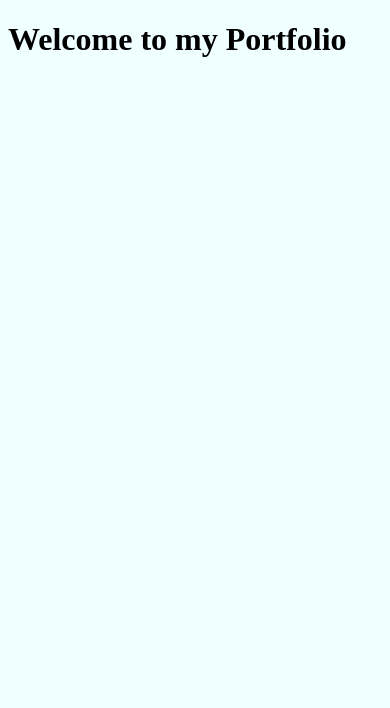
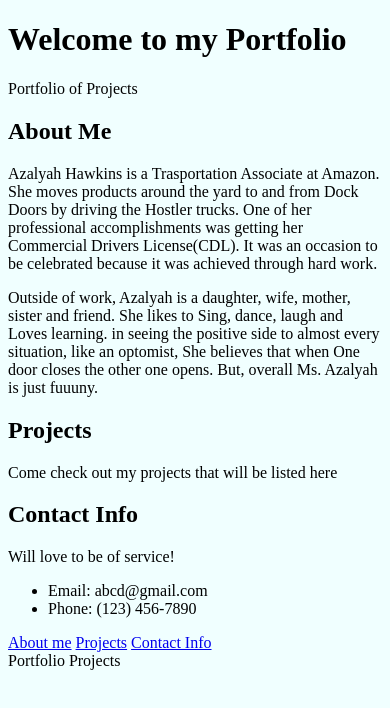
Before and after one commit to AHawk7/AHawk7.github.io, a plain HTML site: page index.html in a window 390 px wide. Drawn offline with Linux system fonts and the light colour scheme.

Commit message:
updated phone number

```diff
--- a/index.html
+++ b/index.html
@@ -4,10 +4,49 @@
     <meta charset="UTF-8" />
     <meta http-equiv="X-UA-Compatible" content="IE=edge" />
     <meta name="viewport" content="width=device-width, initial-scale=1.0" />
-    <title>azalyahs Portfolio</title>
-    <link rel="stylesheet" href="/css/style.css">
+    <title>Azalyahs' Portfolio</title>
+    <link rel="stylesheet" href="/css/style.css" />
   </head>
   <body>
-    <h1>Welcome to my Portfolio</h1>
+    <header>
+      <h1>Welcome to my Portfolio</h1>
+      <span>Portfolio of Projects</span>
+    </header>
+    <main>
+      <section id="aboutMe">
+        <h2>About Me</h2>
+        <p>Azalyah Hawkins is a Trasportation Associate at Amazon. She moves products around the yard
+          to and from Dock Doors by driving the Hostler trucks. One of her professional accomplishments
+          was getting her Commercial Drivers License(CDL). It was an occasion to be celebrated because
+          it was achieved through hard work.
+        </p>
+        <p>Outside of work, Azalyah is a daughter, wife, mother, sister and friend.
+          She likes to Sing, dance, laugh and Loves learning. in seeing the positive side to almost every
+          situation, like an optomist, She believes that when One door closes the other one opens.
+          But, overall Ms. Azalyah is just fuuuny.
+        </p>
+      </section>
+      <section id="projects">
+        <h2>Projects</h2>
+        <p>Come check out my projects that will be listed here</p>
+      </section>
+      <section id="contactinfor">
+        <h2>Contact Info</h2>
+        <p>Will love to be of service!</p>
+        <ul>
+          <li>Email: abcd@gmail.com</li>
+          <li>Phone: (123) 456-7890</li>
+        </ul>
+      </section>
+    </main>
+    <nav>
+      <a href="#aboutme">About me</a>
+      <a href="#projects">Projects</a>
+      <a href="#contactinfo">Contact Info</a>
+
+
+
+    </nav>
+    <footer>Portfolio Projects</footer>
   </body>
 </html>
```
